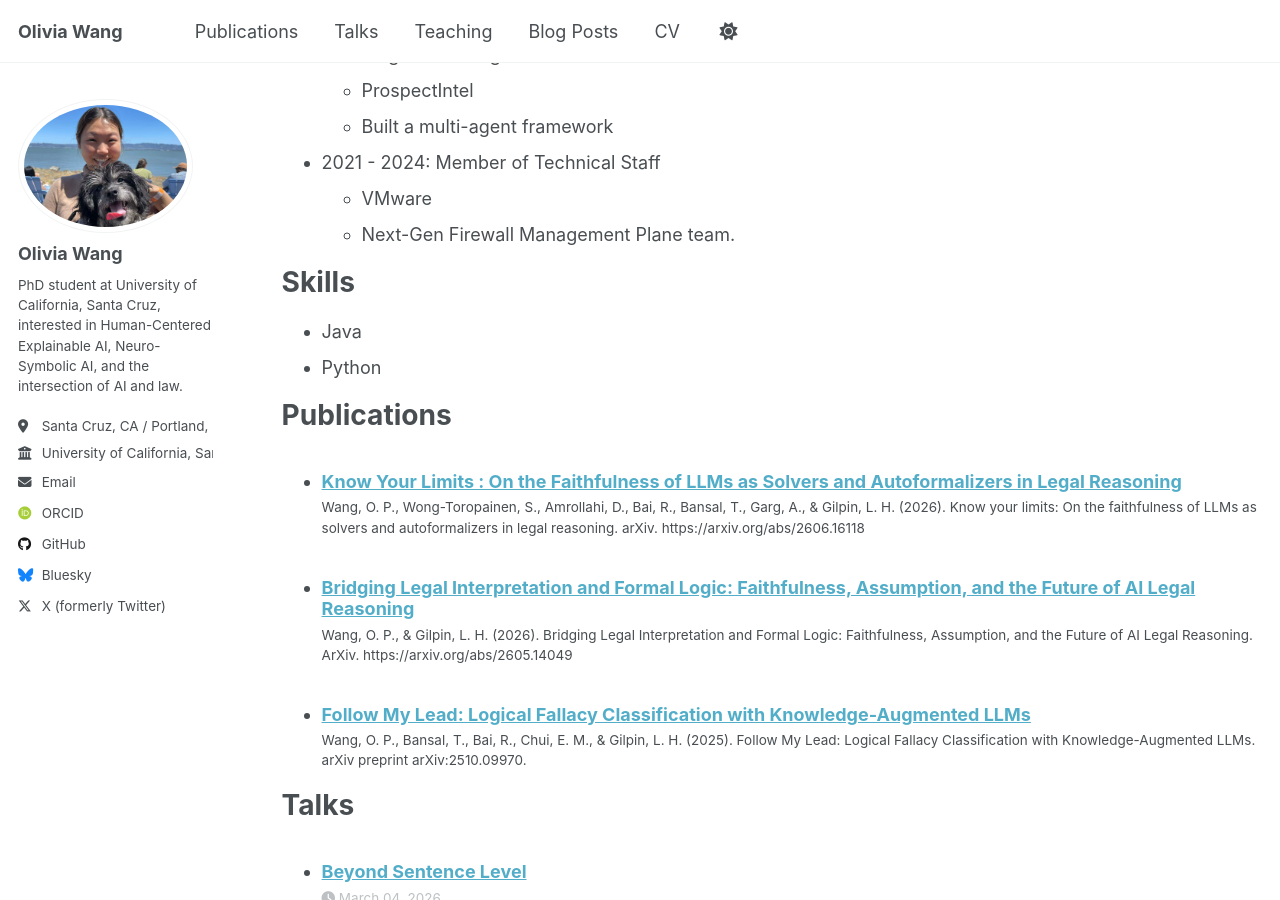
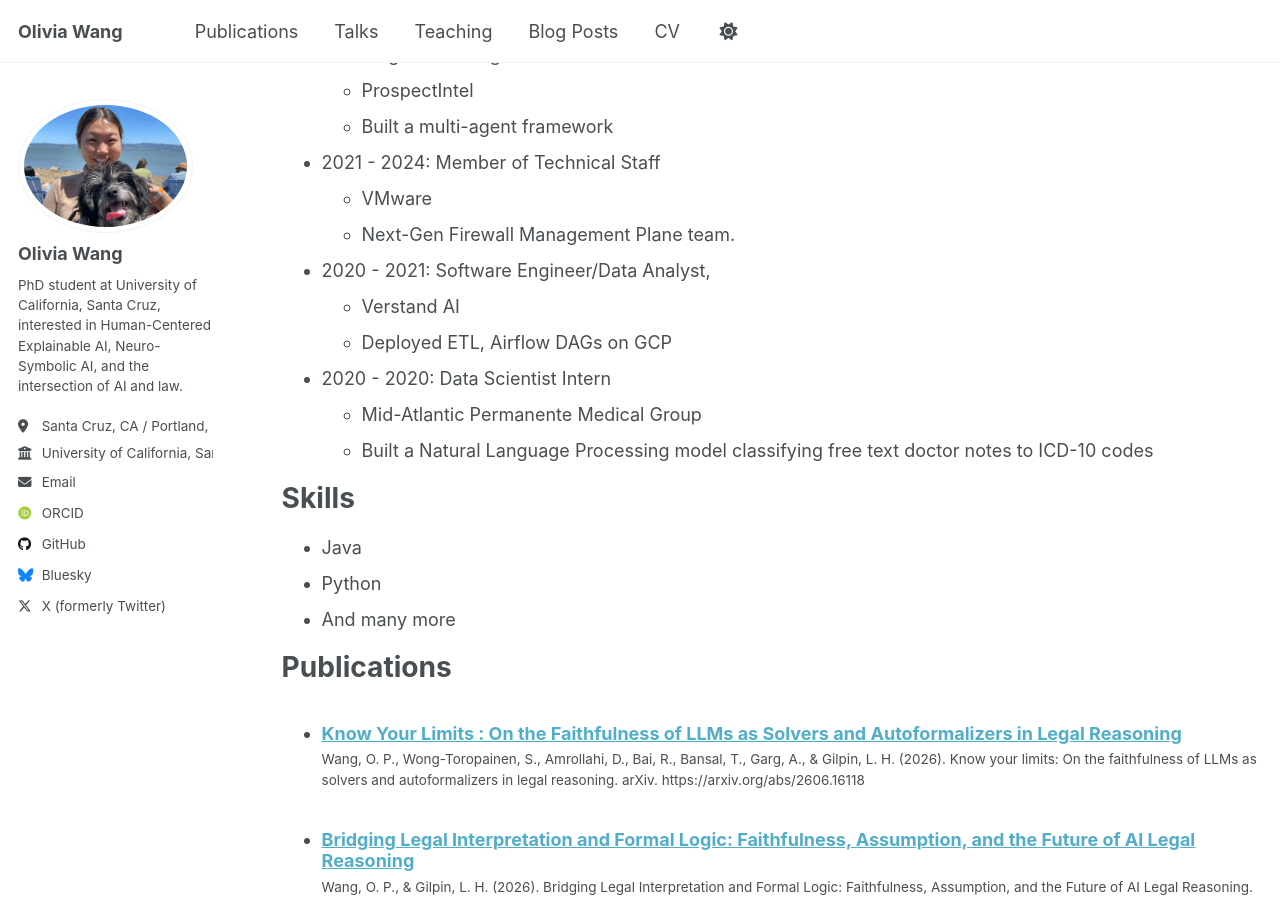
Before and after one commit to olivianxai/olivianxai.github.io, a Jekyll site: the page built from _pages/cv.md, in a window 1280 px wide and 900 px high, scrolled down 321 px. Built offline with Jekyll 4.4.1, drawn with Linux system fonts in a browser that asks for light colours; some web fonts are replaced; a script that is not in the unit is left out.

Commit message:
Update CV

```diff
--- a/_pages/cv.md
+++ b/_pages/cv.md
@@ -25,10 +25,20 @@ Work experience
   * VMware
   * Next-Gen Firewall Management Plane team.
 
+* 2020 - 2021: Software Engineer/Data Analyst,
+  * Verstand AI
+  * Deployed ETL, Airflow DAGs on GCP
+
+* 2020 - 2020: Data Scientist Intern
+  * Mid-Atlantic Permanente Medical Group
+  * Built a Natural Language Processing model classifying free text doctor notes to ICD-10 codes
+
+
 Skills
 ======
 * Java
 * Python
+* And many more
 
 Publications
 ======
```
